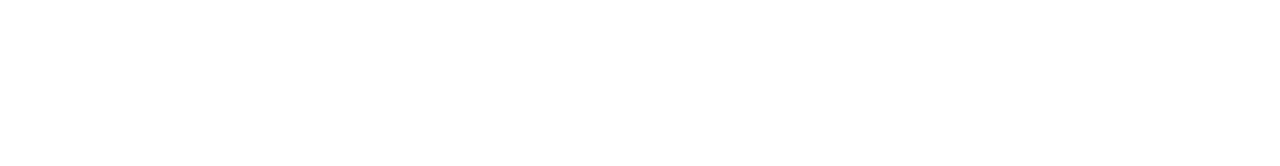
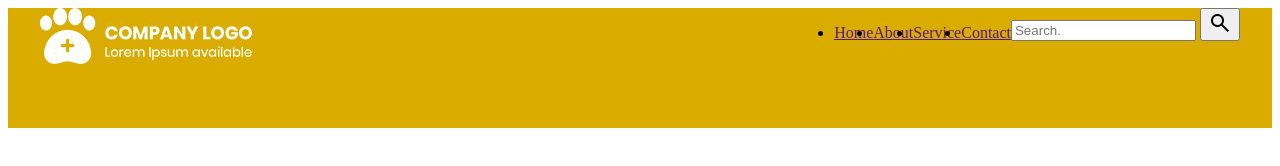
Before and after one commit to ebenhdz/practicas_web, a plain HTML site: page 4_veterinaria/index.html in a window 1280 px wide. Drawn offline with nearby package versions, Linux system fonts and the light colour scheme.

Commit message:
avance navegacion

```diff
--- a/4_veterinaria/index.html
+++ b/4_veterinaria/index.html
@@ -4,9 +4,42 @@
     <meta charset="UTF-8">
     <meta http-equiv="X-UA-Compatible" content="IE=edge">
     <meta name="viewport" content="width=device-width, initial-scale=1.0">
+    <link rel="stylesheet" href="style.css">
     <title>Veterinaria</title>
+    <link rel="stylesheet" href="https://fonts.googleapis.com/css2?family=Material+Symbols+Outlined:opsz,wght,FILL,GRAD@48,400,0,0" />
 </head>
 <body>
+    <header>
+    <nav class="main_nav">
+        <div class="div__izquierda">
+            <img src="assets/logo-company.png" alt="">
+        </div>
 
+        <div class="div__derecha">
+            <ul class="menu">
+                <li class="menu__item">
+                <a href="">Home</a>
+                </li>
+                <li class="menu__item">
+                <a href="">About</a>
+                </li>
+                <li class="menu__item">
+                <a href="">Service</a>
+                </li>
+                <li class="menu_item">
+                <a href="">Contact</a>
+                </li>
+            </ul>
+            <form class="busqueda">
+                <input type="text" placeholder="Search.">
+                <button class="botonBuscar">
+                    <span class="material-symbols-outlined">
+                        search
+                    </span>
+                </button>
+            </form>
+        </div>
+    </nav>
+    </header>
 </body>
 </html>
--- a/4_veterinaria/style.css
+++ b/4_veterinaria/style.css
@@ -0,0 +1,25 @@
+:root{
+    --color-primary: #fcc302;
+    --color-secondary: #daac00;
+    --color_accent: #00bec9;
+    --bg-color: #fff;
+    --bg-color-secondary: #343434;
+    --text-color: #313243;
+    --text-color-on-primary: #fff;
+    --width-page: 1200px;
+}
+header{
+    background-color: var(--color-secondary) ;
+    display: flex;
+    justify-content: center;
+}
+.main_nav{
+    max-width: var(--width-page);
+    flex-grow: 1;
+    display: flex;
+    justify-content: space-between;
+    height: 120px;
+}
+.div__derecha, .menu{
+    display: flex;
+}
```
Also changed, not shown: 4_veterinaria/assets/logo-company.png (added), 1 other file.
